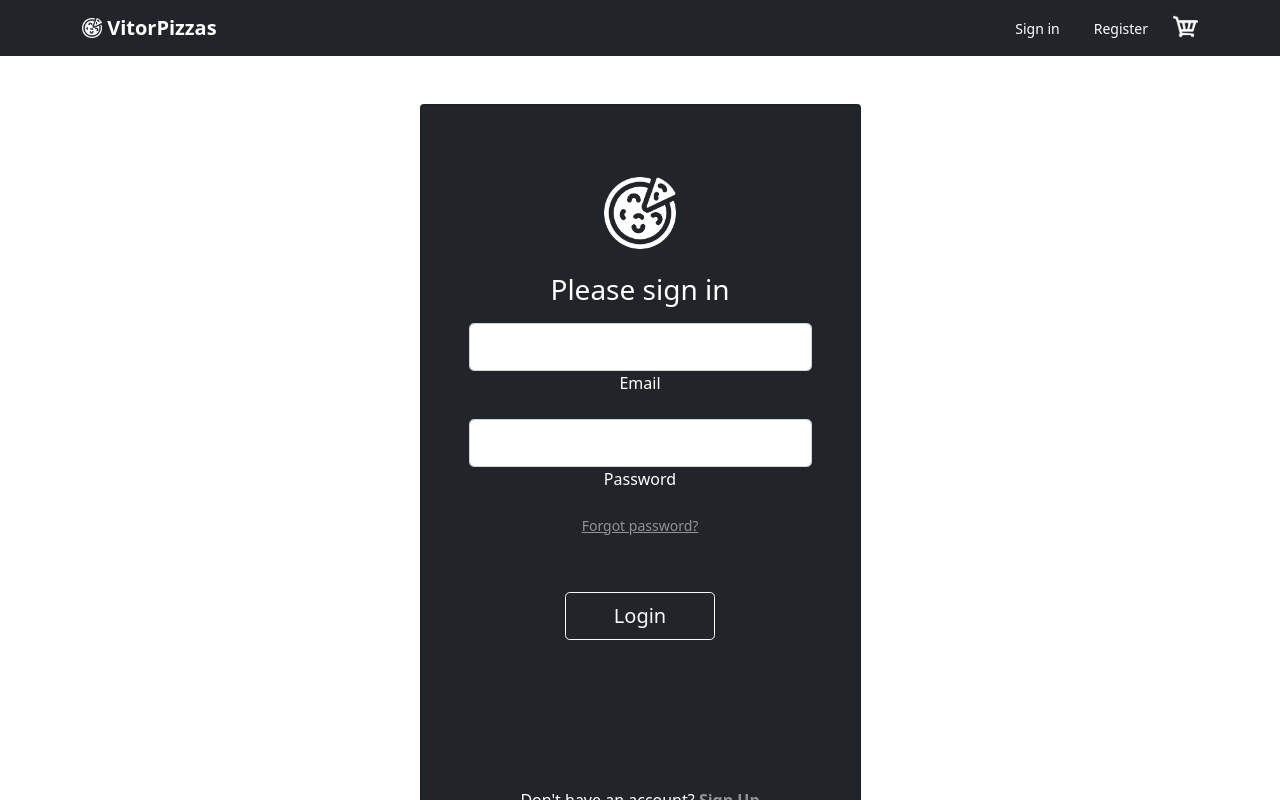
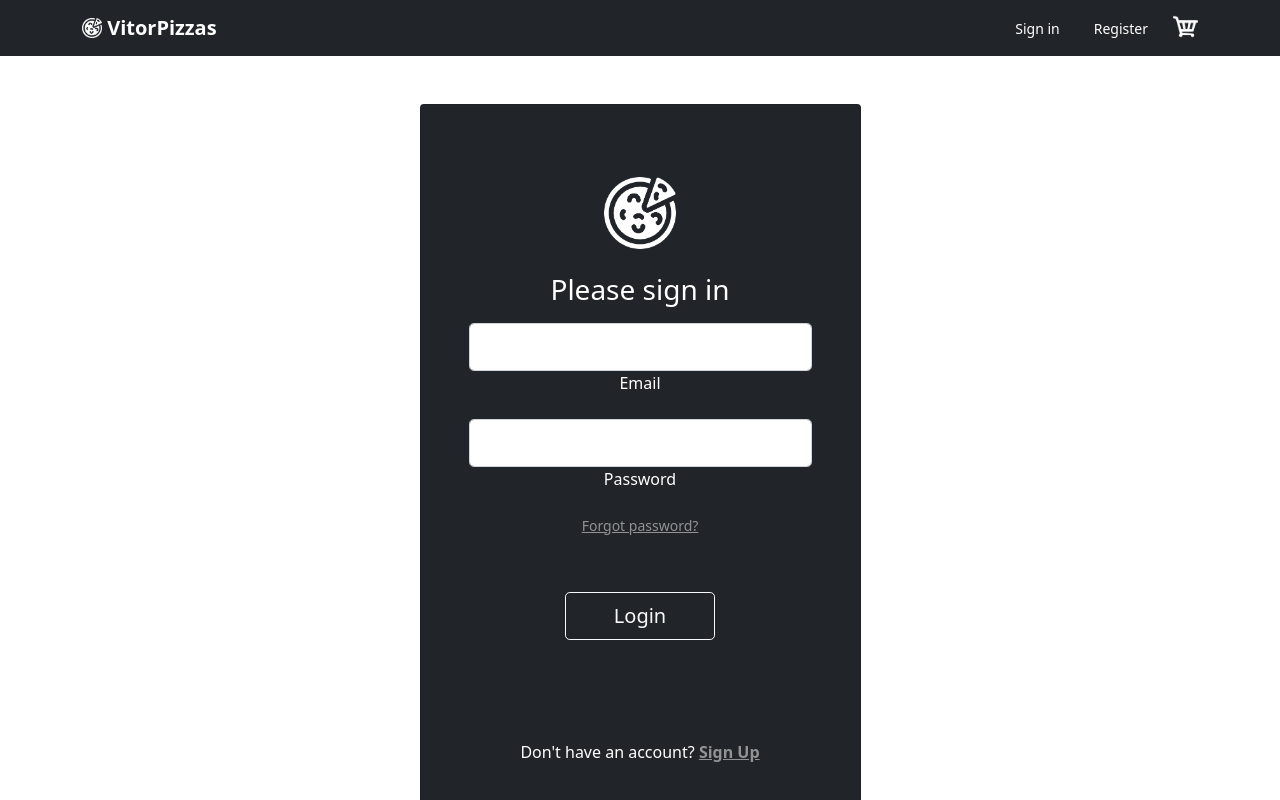
Before and after one commit to lumier189/pizzeria-react, a React (Create React App) app: page /login in a window 1280 px wide. Shown: the top 800 px of the page. Built offline with nearby package versions, Linux system fonts and the light colour scheme.

Commit message:
fix: resizing login page

```diff
--- a/src/pages/cart/index.jsx
+++ b/src/pages/cart/index.jsx
@@ -102,12 +102,13 @@ const handleAlert ={
       <div style={{ position: "fixed", top: "0", left: "0", right: "0", margin: "auto", width: "100%", maxWidth: 600, zIndex: 999 }}>
           {showAlert.payment && (
             <div className="alert alert-danger text-center fade show" role="alert" >
-              escolha um metodo de pagamento
+            Choose a payment method
             </div>
           )}
           {showAlert.login && (
             <div className="alert alert-danger text-center fade show" role="alert">
-              voce precisa estar logado para continuar
+              You need to be logged in to continue
+
             </div>
           )}
            {showAlert.remove && (
--- a/src/pages/login/index.jsx
+++ b/src/pages/login/index.jsx
@@ -73,13 +73,13 @@ export function Login() {
           )}
 
         </div>
-      <div className="vh-100 gradient-custom">
-        <div className="container ptcd -5 mt-5">
+      <div className="">
+        <div className="container ptcd -5">
           <div className="row d-flex justify-content-center align-items-center h-100">
             <div className="col-12 col-md-8 col-lg-6 col-xl-5">
-              <div className="card bg-dark text-white">
-                <div className="card-body p-5 text-center">
-                  <div className="mb-md-5 mt-md-4 pb-5">
+              <div className="card bg-dark text-white mt-5">
+                <div className="card-body p-5 text-center ">
+                  <div className="mb-md-5 mt-md-4">
                     <form className="form-signin" onSubmit={handleSubmit}>
                       <img className="mb-4" src="../img/logo.png" alt="" width="72" height="72" />
                       <h1 className="h3 mb-3 font-weight-normal">Please sign in</h1>
```
